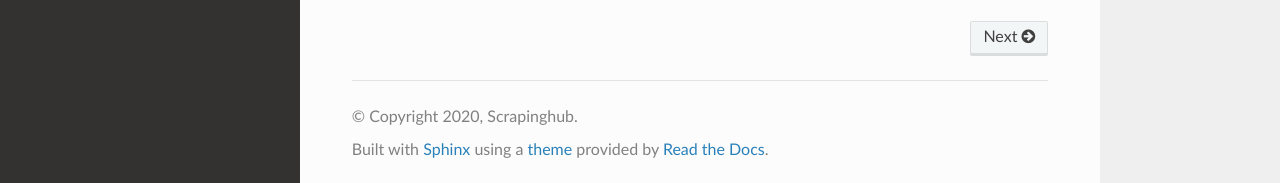
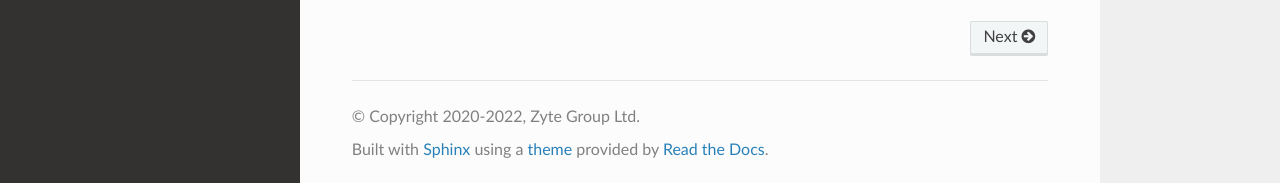
Before and after one commit to scrapinghub/web-poet, a Sphinx documentation site: the page built from docs/index.rst, in a window 1280 px wide and 1248 px high. Shown: the part 1062-1245 px from the top of the window. Built offline with Sphinx 7.4.7 and the Read the Docs theme 2.0.0, drawn with Linux system fonts in a browser that asks for light colours.

Commit message:
rebranding: Scrapinghub -> Zyte

```diff
--- a/docs/conf.py
+++ b/docs/conf.py
@@ -20,8 +20,8 @@
 # -- Project information -----------------------------------------------------
 
 project = u'web-poet'
-copyright = u'2020, Scrapinghub'
-author = u'Scrapinghub'
+copyright = u'2020-2022, Zyte Group Ltd'
+author = u'Zyte Group Ltd'
 
 # The short X.Y version
 version = u''
@@ -138,7 +138,7 @@
 #  author, documentclass [howto, manual, or own class]).
 latex_documents = [
     (master_doc, 'web-poet.tex', u'web-poet Documentation',
-     u'Scrapinghub', 'manual'),
+     u'Zyte Group Ltd', 'manual'),
 ]
 
 
--- a/setup.py
+++ b/setup.py
@@ -11,7 +11,7 @@
     description="Zyte's Page Object pattern for web scraping",
     long_description=long_description,
     long_description_content_type='text/x-rst',
-    author='Scrapinghub',
+    author='Zyte Group Ltd',
     author_email='info@scrapinghub.com',
     url='https://github.com/scrapinghub/web-poet',
     packages=find_packages(
```
Also changed, not shown: 1 other file.
